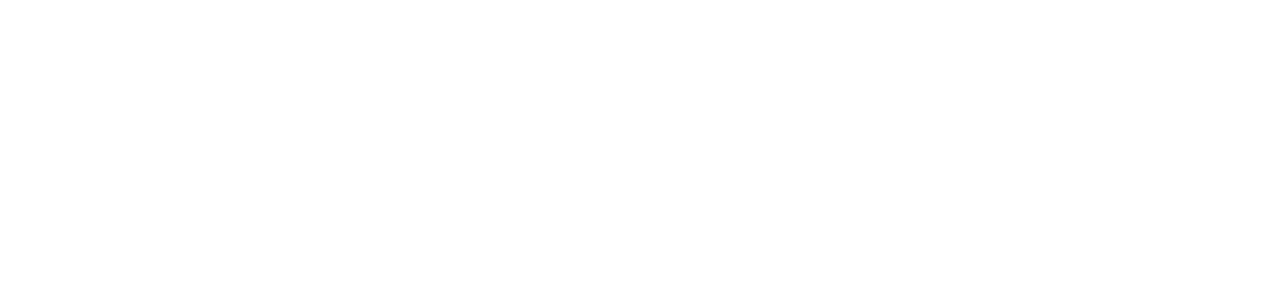
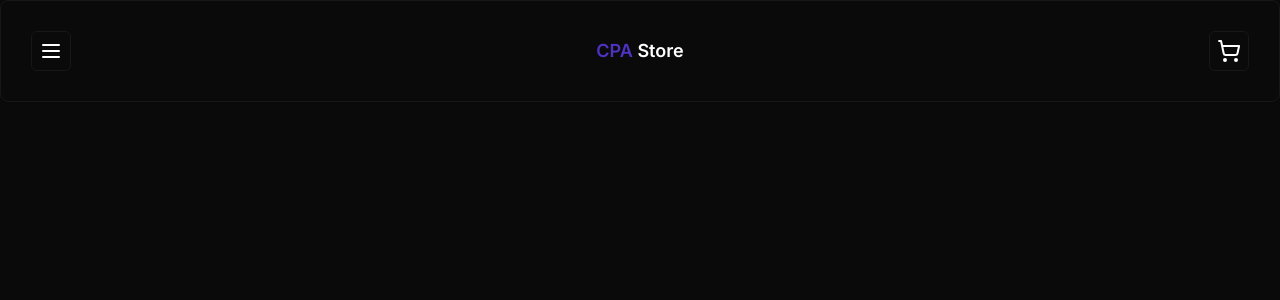
Before and after one commit to caiopa/appFullStack, a Next.js app: page / in a window 1280 px wide. Shown: the top 300 px of the page. Built offline with nearby package versions, Linux system fonts and the light colour scheme.

Commit message:
feat: add card, button, header

```diff
--- a/package.json
+++ b/package.json
@@ -10,6 +10,7 @@
   },
   "dependencies": {
     "@prisma/client": "^5.4.2",
+    "@radix-ui/react-slot": "^1.0.2",
     "class-variance-authority": "^0.7.0",
     "clsx": "^2.0.0",
     "lucide-react": "^0.288.0",
--- a/src/app/globals.css
+++ b/src/app/globals.css
@@ -4,36 +4,37 @@
 
 @layer base {
   :root {
-    --background: 0 0% 100%;
-    --foreground: 222.2 84% 4.9%;
+    --background: 0 0% 4%;
+    --foreground: 0 0% 100%;
 
-    --card: 0 0% 100%;
-    --card-foreground: 222.2 84% 4.9%;
+    --card: 0 0% 4%;
+    --card-foreground: 0 0% 100%;
 
-    --popover: 0 0% 100%;
-    --popover-foreground: 222.2 84% 4.9%;
+    --popover: 0 0% 4%;
+    --popover-foreground: 0 0% 100%;
 
-    --primary: 222.2 47.4% 11.2%;
-    --primary-foreground: 210 40% 98%;
+    --primary: 252 59% 48%;
+    --primary-foreground: 0 0% 100%;
 
-    --secondary: 210 40% 96.1%;
-    --secondary-foreground: 222.2 47.4% 11.2%;
+    --secondary: 0 0% 9%;
+    --secondary-foreground: 0 0% 100%;
 
-    --muted: 210 40% 96.1%;
-    --muted-foreground: 215.4 16.3% 46.9%;
+    --muted: 0 0% 9%;
+    --muted-foreground: 215 20.2% 65.1%;
 
-    --accent: 210 40% 96.1%;
-    --accent-foreground: 222.2 47.4% 11.2%;
+    --accent: 0 0% 9%;
+    --accent-foreground: 0 0% 100%;
 
-    --destructive: 0 84.2% 60.2%;
-    --destructive-foreground: 210 40% 98%;
+    --destructive: 0 62.8% 30.6%;
+    --destructive-foreground: 0 0% 100%;
 
-    --border: 214.3 31.8% 91.4%;
-    --input: 214.3 31.8% 91.4%;
-    --ring: 222.2 84% 4.9%;
+    --border: 0 0% 9%;
+    --input: 0 0% 9%;
+    --ring: 212.7 26.8% 83.9%;
 
     --radius: 0.5rem;
   }
+}
 
   .dark {
     --background: 222.2 84% 4.9%;
@@ -64,7 +65,6 @@
     --input: 217.2 32.6% 17.5%;
     --ring: 212.7 26.8% 83.9%;
   }
-}
 
 @layer base {
   * {
--- a/src/app/layout.tsx
+++ b/src/app/layout.tsx
@@ -1,6 +1,7 @@
 import type { Metadata } from 'next'
 import { Inter } from 'next/font/google'
 import './globals.css'
+import Header from '@/components/ui/header'
 
 const inter = Inter({ subsets: ['latin'] })
 
@@ -16,7 +17,10 @@
 }) {
   return (
     <html lang="en">
-      <body className={inter.className}>{children}</body>
+      <body className={inter.className}>
+        <Header />
+        {children}
+      </body>
     </html>
   )
 }
--- /dev/null
+++ b/src/components/ui/button.tsx
@@ -0,0 +1,56 @@
+import * as React from "react"
+import { Slot } from "@radix-ui/react-slot"
+import { cva, type VariantProps } from "class-variance-authority"
+
+import { cn } from "@/lib/utils"
+
+const buttonVariants = cva(
+  "inline-flex items-center justify-center whitespace-nowrap rounded-md text-sm font-medium ring-offset-background transition-colors focus-visible:outline-none focus-visible:ring-2 focus-visible:ring-ring focus-visible:ring-offset-2 disabled:pointer-events-none disabled:opacity-50",
+  {
+    variants: {
+      variant: {
+        default: "bg-primary text-primary-foreground hover:bg-primary/90",
+        destructive:
+          "bg-destructive text-destructive-foreground hover:bg-destructive/90",
+        outline:
+          "border border-input bg-background hover:bg-accent hover:text-accent-foreground",
+        secondary:
+          "bg-secondary text-secondary-foreground hover:bg-secondary/80",
+        ghost: "hover:bg-accent hover:text-accent-foreground",
+        link: "text-primary underline-offset-4 hover:underline",
+      },
+      size: {
+        default: "h-10 px-4 py-2",
+        sm: "h-9 rounded-md px-3",
+        lg: "h-11 rounded-md px-8",
+        icon: "h-10 w-10",
+      },
+    },
+    defaultVariants: {
+      variant: "default",
+      size: "default",
+    },
+  }
+)
+
+export interface ButtonProps
+  extends React.ButtonHTMLAttributes<HTMLButtonElement>,
+    VariantProps<typeof buttonVariants> {
+  asChild?: boolean
+}
+
+const Button = React.forwardRef<HTMLButtonElement, ButtonProps>(
+  ({ className, variant, size, asChild = false, ...props }, ref) => {
+    const Comp = asChild ? Slot : "button"
+    return (
+      <Comp
+        className={cn(buttonVariants({ variant, size, className }))}
+        ref={ref}
+        {...props}
+      />
+    )
+  }
+)
+Button.displayName = "Button"
+
+export { Button, buttonVariants }
--- /dev/null
+++ b/src/components/ui/card.tsx
@@ -0,0 +1,79 @@
+import * as React from "react"
+
+import { cn } from "@/lib/utils"
+
+const Card = React.forwardRef<
+  HTMLDivElement,
+  React.HTMLAttributes<HTMLDivElement>
+>(({ className, ...props }, ref) => (
+  <div
+    ref={ref}
+    className={cn(
+      "rounded-lg border bg-card text-card-foreground shadow-sm",
+      className
+    )}
+    {...props}
+  />
+))
+Card.displayName = "Card"
+
+const CardHeader = React.forwardRef<
+  HTMLDivElement,
+  React.HTMLAttributes<HTMLDivElement>
+>(({ className, ...props }, ref) => (
+  <div
+    ref={ref}
+    className={cn("flex flex-col space-y-1.5 p-6", className)}
+    {...props}
+  />
+))
+CardHeader.displayName = "CardHeader"
+
+const CardTitle = React.forwardRef<
+  HTMLParagraphElement,
+  React.HTMLAttributes<HTMLHeadingElement>
+>(({ className, ...props }, ref) => (
+  <h3
+    ref={ref}
+    className={cn(
+      "text-2xl font-semibold leading-none tracking-tight",
+      className
+    )}
+    {...props}
+  />
+))
+CardTitle.displayName = "CardTitle"
+
+const CardDescription = React.forwardRef<
+  HTMLParagraphElement,
+  React.HTMLAttributes<HTMLParagraphElement>
+>(({ className, ...props }, ref) => (
+  <p
+    ref={ref}
+    className={cn("text-sm text-muted-foreground", className)}
+    {...props}
+  />
+))
+CardDescription.displayName = "CardDescription"
+
+const CardContent = React.forwardRef<
+  HTMLDivElement,
+  React.HTMLAttributes<HTMLDivElement>
+>(({ className, ...props }, ref) => (
+  <div ref={ref} className={cn("p-6 pt-0", className)} {...props} />
+))
+CardContent.displayName = "CardContent"
+
+const CardFooter = React.forwardRef<
+  HTMLDivElement,
+  React.HTMLAttributes<HTMLDivElement>
+>(({ className, ...props }, ref) => (
+  <div
+    ref={ref}
+    className={cn("flex items-center p-6 pt-0", className)}
+    {...props}
+  />
+))
+CardFooter.displayName = "CardFooter"
+
+export { Card, CardHeader, CardFooter, CardTitle, CardDescription, CardContent }
--- /dev/null
+++ b/src/components/ui/header.tsx
@@ -0,0 +1,19 @@
+import { MenuIcon, ShoppingCartIcon } from "lucide-react";
+import { Button } from "./button";
+import { Card } from "./card";
+
+const Header = () => {
+    return (
+        <Card className="flex justify-between p-[1.875rem] items-center">
+            <Button size="icon" variant="outline">
+                <MenuIcon />
+            </Button>
+            <h1 className="font-semibold text-lg"><span className="text-primary">CPA</span> Store</h1>
+            <Button size="icon" variant="outline">
+                <ShoppingCartIcon   />
+            </Button>
+        </Card>
+     );
+}
+
+export default Header;
```
Also changed, not shown: 1 other file (tests, documents, lock files or other folders).
